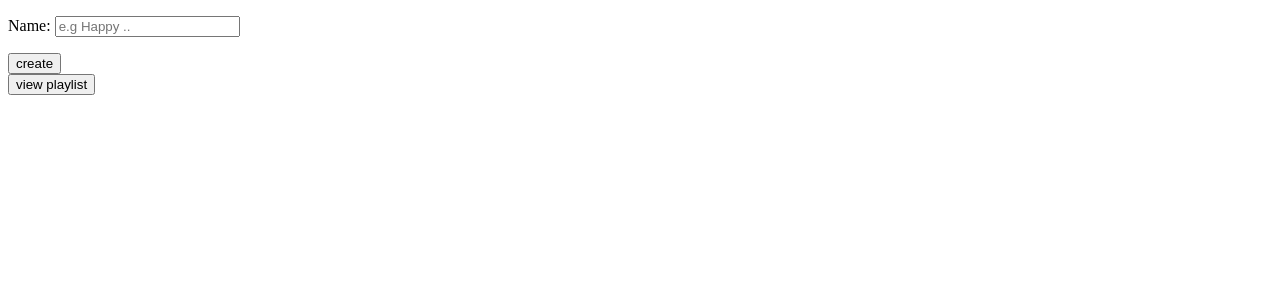
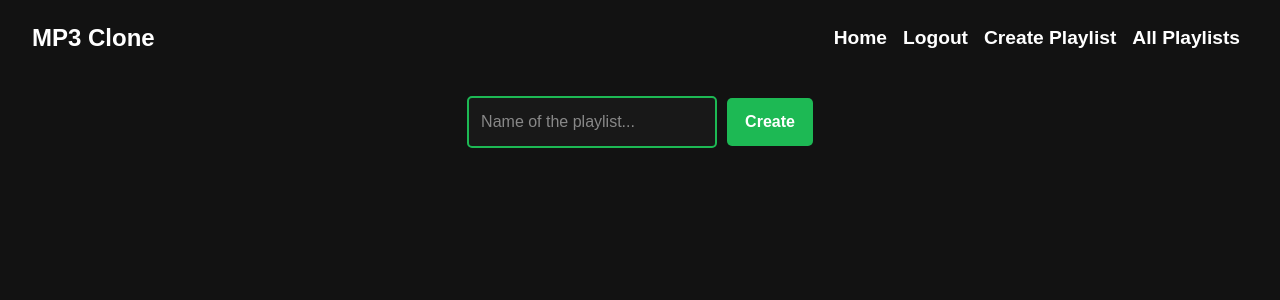
Before and after one commit to Samqwe123/DJANGO-MP3-CLONE, a Django app: page /add_playlist/ in a window 1280 px wide. Shown: the top 300 px of the page. Run offline with Django 5.2, Linux system fonts and the light colour scheme; a user stored in the database is signed in; data comes from the database, SQL or seed files in the repository; both versions use the stored data as it was after the commit.

Commit message:
update_3 (auto-play--design)

```diff
--- a/song/models.py
+++ b/song/models.py
@@ -19,7 +19,7 @@ class Song (models.Model):
             video_id = self.audio_url.split("/")[-1].split("?si=")[0]
         elif 'youtube.com' in self.audio_url:
             video_id = self.audio_url.split("?v=")[-1].split("&")[0]
-        return f"https://www.youtube.com/embed/{video_id}?autoplay=1&controls=0&showinfo=0&autohide=1"
+        return f"https://www.youtube.com/embed/{video_id}?autoplay=1&controls=0&showinfo=0&autohide=1&enablejsapi=1"
 
 
 
--- /dev/null
+++ b/song/templates/main/base.html
@@ -0,0 +1,361 @@
+<!DOCTYPE html>
+<html lang="en">
+<head>
+    <meta charset="UTF-8">
+    <meta name="viewport" content="width=device-width, initial-scale=1.0">
+    {% block heading %}
+
+    {% endblock %}
+    <link href="https://cdn.jsdelivr.net/npm/bootstrap@5.3.3/dist/css/bootstrap.min.css" rel="stylesheet" integrity="sha384-QWTKZyjpPEjISv5WaRU9OFeRpok6YctnYmDr5pNlyT2bRjXh0JMhjY6hW+ALEwIH" crossorigin="anonymous">
+    <style>
+        .navbar {
+            background-color: #121212 !important;
+            padding: 15px 20px;
+        }
+
+        .navbar-brand {
+            font-size: 1.5rem;
+        }
+
+        .navbar-nav .nav-link {
+            font-size: 1.2rem;
+            transition: color 0.3s ease-in-out;
+        }
+
+        .navbar-nav .nav-link:hover,
+        .navbar-nav .nav-link.active {
+            color: #1DB954 !important;
+        }
+
+        .navbar-toggler {
+            border-color: white;
+        }
+
+        .navbar-toggler-icon {
+            filter: invert(1);
+        }
+
+        body {
+            background-color: #121212;
+            color: #FFFFFF;
+            font-family: 'Montserrat', sans-serif;
+            margin: 0;
+            padding: 0;
+        }
+
+        .song-list {
+            display: flex;
+            flex-direction: column;
+            gap: 20px;
+            padding: 20px;
+            max-width: 800px;
+            margin: auto;
+        }
+
+        .song-list h3 {
+            font-size: 1.5rem;
+            font-weight: bold;
+            color: #fff;
+            margin-bottom: 5px;
+        }
+
+        .song-list img {
+            width: 100%;
+            max-width: 300px;
+            border-radius: 10px;
+            box-shadow: 0 4px 8px rgba(0, 0, 0, 0.3);
+        }
+
+        .play-button {
+            background-color: #1DB954;
+            color: white;
+            font-size: 1rem;
+            padding: 8px 16px;
+            border: none;
+            border-radius: 5px;
+            cursor: pointer;
+            transition: background 0.3s ease-in-out;
+        }
+
+        .play-button:hover {
+            background-color: #1ed760;
+        }
+
+        form {
+            display: flex;
+            flex-wrap: wrap;
+            gap: 10px;
+            align-items: center;
+            margin-top: 10px;
+        }
+
+        select {
+            padding: 10px;
+            border-radius: 5px;
+            border: none;
+            background-color: #181818;
+            color: white;
+            font-size: 1rem;
+        }
+
+        select option {
+            background-color: #333;
+        }
+
+        button {
+            background-color: #1DB954;
+            color: white;
+            font-weight: bold;
+            padding: 8px 16px;
+            border: none;
+            border-radius: 5px;
+            cursor: pointer;
+            transition: background 0.3s ease-in-out;
+        }
+
+        button:hover {
+            background-color: #1ed760;
+        }
+
+        @media (max-width: 600px) {
+            .song-list {
+                padding: 10px;
+            }
+
+            form {
+                flex-direction: column;
+                align-items: stretch;
+            }
+
+            select, button {
+                width: 100%;
+            }
+        }
+
+        .playlist-title {
+            font-size: 2rem;
+            font-weight: bold;
+            margin-bottom: 20px;
+            text-align: center;
+        }
+
+        .playlist-list {
+            list-style: none;
+            padding: 0;
+            max-width: 600px;
+            margin: auto;
+        }
+
+        .playlist-item {
+            background-color: #181818;
+            padding: 15px;
+            border-radius: 8px;
+            margin-bottom: 10px;
+            transition: background 0.3s ease-in-out;
+        }
+
+        .playlist-item:hover {
+            background-color: #222;
+        }
+
+        .playlist-link {
+            font-size: 1.2rem;
+            color: white;
+            text-decoration: none;
+            display: block;
+        }
+
+        .playlist-link:hover {
+            color: #1DB954;
+        }
+
+        .playlist-title {
+            font-size: 2rem;
+            font-weight: bold;
+            text-align: center;
+            margin-bottom: 20px;
+        }
+
+        .shuffle-form {
+            text-align: center;
+            margin-bottom: 20px;
+            display: flex;
+            justify-content: center;
+            align-items: center;
+        }
+
+        .shuffle-button {
+            background-color: #1DB954;
+            color: white;
+            font-size: 1rem;
+            padding: 10px 16px;
+            border: none;
+            border-radius: 5px;
+            cursor: pointer;
+            transition: background 0.3s ease-in-out;
+        }
+
+        .shuffle-button:hover {
+            background-color: #1ed760;
+        }
+
+        .songs-title {
+            font-size: 1.5rem;
+            font-weight: bold;
+            margin-bottom: 10px;
+            text-align: center;
+        }
+
+        .songs-list {
+            list-style: none;
+            padding: 0;
+            max-width: 600px;
+            margin: auto;
+        }
+
+        .song-item {
+            display: flex;
+            justify-content: space-between;
+            align-items: center;
+            background-color: #181818;
+            padding: 15px;
+            border-radius: 8px;
+            margin-bottom: 10px;
+            transition: background 0.3s ease-in-out;
+        }
+
+        .song-item:hover {
+            background-color: #222;
+        }
+
+        .now-playing {
+            font-size: 1.2rem;
+            font-weight: bold;
+            text-align: center;
+            margin-top: 20px;
+        }
+
+        .no-song {
+            text-align: center;
+            font-size: 1rem;
+            color: #ccc;
+        }
+
+        .create-playlist-form {
+            display: flex;
+            justify-content: center;
+            align-items: center;
+            gap: 10px;
+            margin-top: 20px;
+        }
+
+        .create-playlist-form input {
+            width: 250px;
+            padding: 12px;
+            border: 2px solid #1DB954;
+            border-radius: 5px;
+            background-color: #181818;
+            color: white;
+            font-size: 1rem;
+        }
+
+        .create-playlist-form input::placeholder {
+            color: #888;
+        }
+
+        .create-playlist-form button {
+            padding: 12px 18px;
+            font-size: 1rem;
+            border-radius: 5px;
+            background-color: #1DB954;
+            color: white;
+            font-weight: bold;
+            cursor: pointer;
+            transition: background 0.3s;
+        }
+
+        .create-playlist-form button:hover {
+            background-color: #1ed760;
+        }
+
+
+
+        .authentication-form {
+            display: grid;
+            place-items: center;
+            gap: 10px;
+            margin-top: 20px;
+        }
+
+        .authentication-form input {
+            width: 20rem;
+            padding: 12px;
+            border: 2px solid #1DB954;
+            border-radius: 5px;
+            background-color: #181818;
+            color: white;
+            font-size: 1rem;
+        }
+
+        .authentication-form input::placeholder {
+            color: #888;
+        }
+
+        .authentication-form button {
+            padding: 12px 18px;
+            font-size: 1rem;
+            border-radius: 5px;
+            background-color: #1DB954;
+            color: white;
+            font-weight: bold;
+            cursor: pointer;
+            transition: background 0.3s;
+            width: 20rem;
+        }
+
+        .authentication-form button:hover {
+            background-color: #1ed760;
+        }
+    </style>
+</head>
+<body>
+    <nav class="navbar navbar-expand-lg" style="background-color: #121212;">
+        <div class="container-fluid">
+            <a class="navbar-brand text-white fw-bold" href="{% url 'index' %}">MP3 Clone</a>
+            <button class="navbar-toggler text-white" type="button" data-bs-toggle="collapse" data-bs-target="#navbarNav"
+                aria-controls="navbarNav" aria-expanded="false" aria-label="Toggle navigation">
+                <span class="navbar-toggler-icon"></span>
+            </button>
+            <div class="collapse navbar-collapse" id="navbarNav">
+                <ul class="navbar-nav ms-auto">
+                    <li class="nav-item">
+                        <a class="nav-link text-white fw-bold" href="{% url 'index' %}">Home</a>
+                    </li>
+                    {% if user.is_authenticated %}
+                    <li class="nav-item">
+                        <a class="nav-link text-white fw-bold" href="{% url 'logout' %}">Logout</a>
+                    </li>
+                    <li class="nav-item">
+                        <a class="nav-link text-white fw-bold" href="{% url 'add_playlist' %}">Create Playlist</a>
+                    </li>
+                    <li class="nav-item">
+                        <a class="nav-link text-white fw-bold" href="{% url 'all_playlists' %}">All Playlists</a>
+                    </li>
+                    {% else %}
+                    <li class="nav-item">
+                        <a class="nav-link text-white fw-bold" href="{% url 'login' %}">Login</a>
+                    </li>
+                    <li class="nav-item">
+                        <a class="nav-link text-white fw-bold" href="{% url 'register' %}">Register</a>
+                    </li>
+                    {% endif %}
+                </ul>
+            </div>
+        </div>
+    </nav>
+
+    {% block body %}
+
+    {% endblock %}
+</body>
+</html>
--- a/song/templates/main/create_playlist.html
+++ b/song/templates/main/create_playlist.html
@@ -1,22 +1,13 @@
-<!DOCTYPE html>
-<html lang="en">
-<head>
-    <meta charset="UTF-8">
-    <meta name="viewport" content="width=device-width, initial-scale=1.0">
-    <title>create new playlist</title>
-</head>
-<body>
-    <form method="post">
-        {% csrf_token %}
-        {{ forms.as_p }}
-        <button type="submit">create</button>
-    </form>
+{% extends 'main/base.html' %}
 
-{% if playlist %}
-    <a href="{% url 'all_playlist' %}">
-        <button type="view playlist">view playlist</button>
-    </a>
-{% endif %}
+{% block heading %}
+    <title>Create New Playlist!</title>
+{% endblock %}
 
-</body>
-</html>
+{% block body %}
+<form method="post" class="create-playlist-form">
+    {% csrf_token %}
+    <input placeholder="Name of the playlist..." type="text" name="name-playlist" required>
+    <button type="submit">Create</button>
+</form>
+{% endblock %}
--- a/song/urls.py
+++ b/song/urls.py
@@ -11,5 +11,5 @@ urlpatterns = [
     path('logout' , views.logout_user , name='logout'),
     path('add_playlist/' , views.create_playlist , name = "add_playlist"),
     path('view_playlist/<int:pk>/' , views.view_playlist , name = "view_playlist"),
-    path('all_playlist', views.all_playlist , name = "all_playlist"),
+    path('all_playlist', views.all_playlist , name = "all_playlists"),
 ]
--- a/song/views.py
+++ b/song/views.py
@@ -10,16 +10,20 @@ def index(request):
     songs =Song.objects.all()
     play_song_id = request.GET.get('play' , None)
     play_song = None
-    playlists = PlayList.objects.filter(user=request.user)
+    playlists = PlayList.objects.none()
 
-    if request.method == 'POST':
-         song_id = request.POST.get('song_id')
-         playlist_id = request.POST.get('playlist_id')
+    if request.user.is_authenticated:
 
-         if song_id and playlist_id:
-              playlist = PlayList.objects.get(id=playlist_id , user=request.user)
-              song = Song.objects.get(id=song_id)
-              playlist.song.add(song)
+        playlists = PlayList.objects.filter(user=request.user)
+
+        if request.method == 'POST':
+            song_id = request.POST.get('song_id')
+            playlist_id = request.POST.get('playlist_id')
+
+            if song_id and playlist_id:
+                playlist = PlayList.objects.get(id=playlist_id , user=request.user)
+                song = Song.objects.get(id=song_id)
+                playlist.song.add(song)
 
 
     if play_song_id:
@@ -91,7 +95,13 @@ def view_playlist(request , pk):
     if request.user.is_authenticated:
         playlist = get_object_or_404(PlayList, id=pk, user=request.user)
         play_song_id = request.GET.get('play' , None)
-        shuffle = request.GET.get('shuffle' , 'false') == 'true'
+        shuffle_parameter = request.GET.get('shuffle')
+        if shuffle_parameter is not None:
+             shuffle = shuffle_parameter == 'true'
+             request.session['shuffle'] = shuffle
+        else:
+
+             shuffle = request.session.get('shuffle' , False)
         play_song = None
         next_song = None
 
@@ -101,14 +111,14 @@ def view_playlist(request , pk):
              play_song=Song.objects.get(id=play_song_id)
 
         if shuffle and play_song_list:
-             possible_songs = []
+            possible_songs = []
 
-             for song in play_song_list:
+            for song in play_song_list:
                 if song != play_song:
                     possible_songs.append(song)
 
-                if possible_songs:
-                     next_song = choice(possible_songs)
+            if possible_songs:
+                next_song = choice(possible_songs)
 
 
         else:
```
Also changed, not shown: song/templates/main/all_playlist.html (+18 -16 lines), song/templates/main/index.html (+10 -12 lines), song/templates/main/login_user.html (+7 -9 lines), song/templates/main/register_user.html (+15 -13 lines), song/templates/main/view_playlist.html (+36 -13 lines), db.sqlite3.
